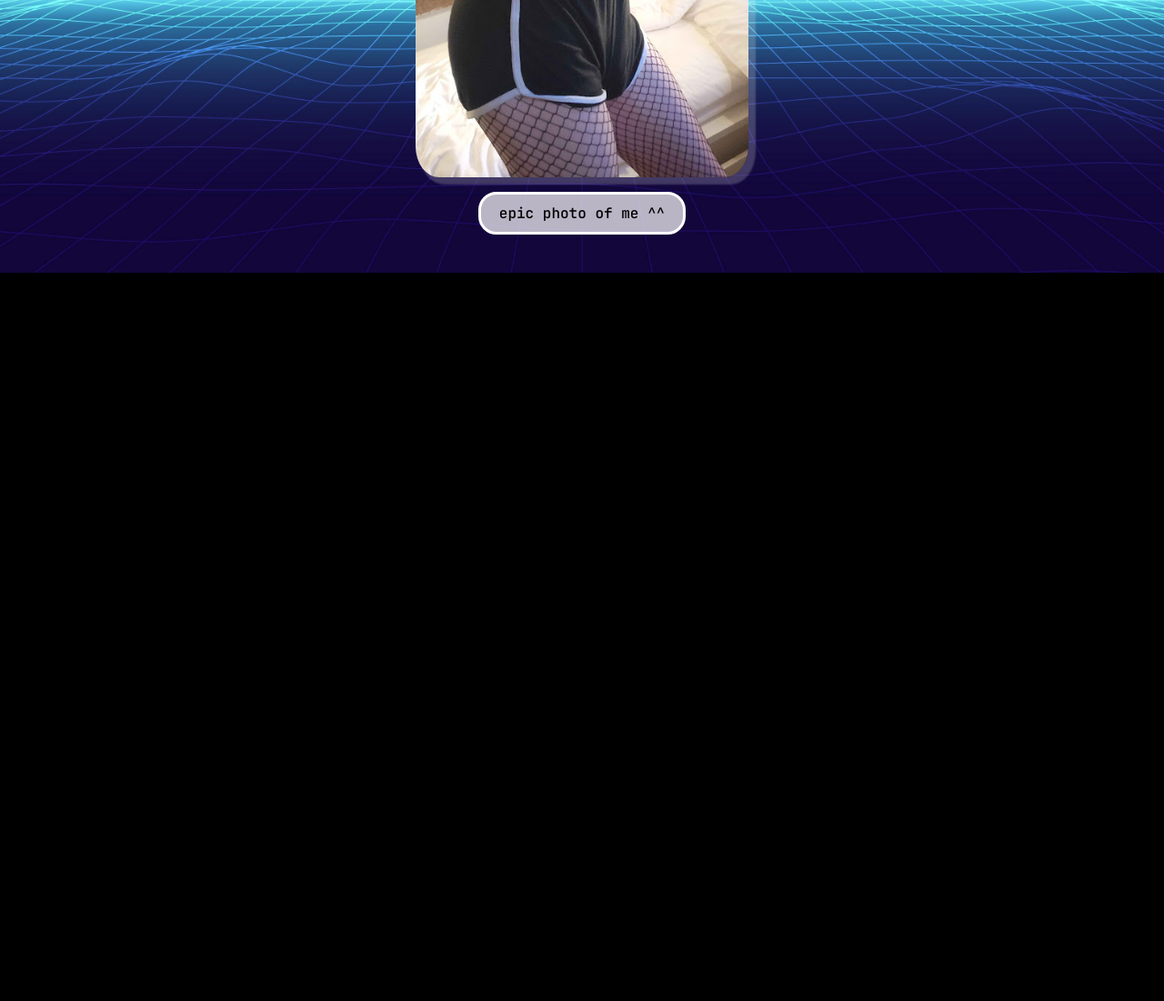
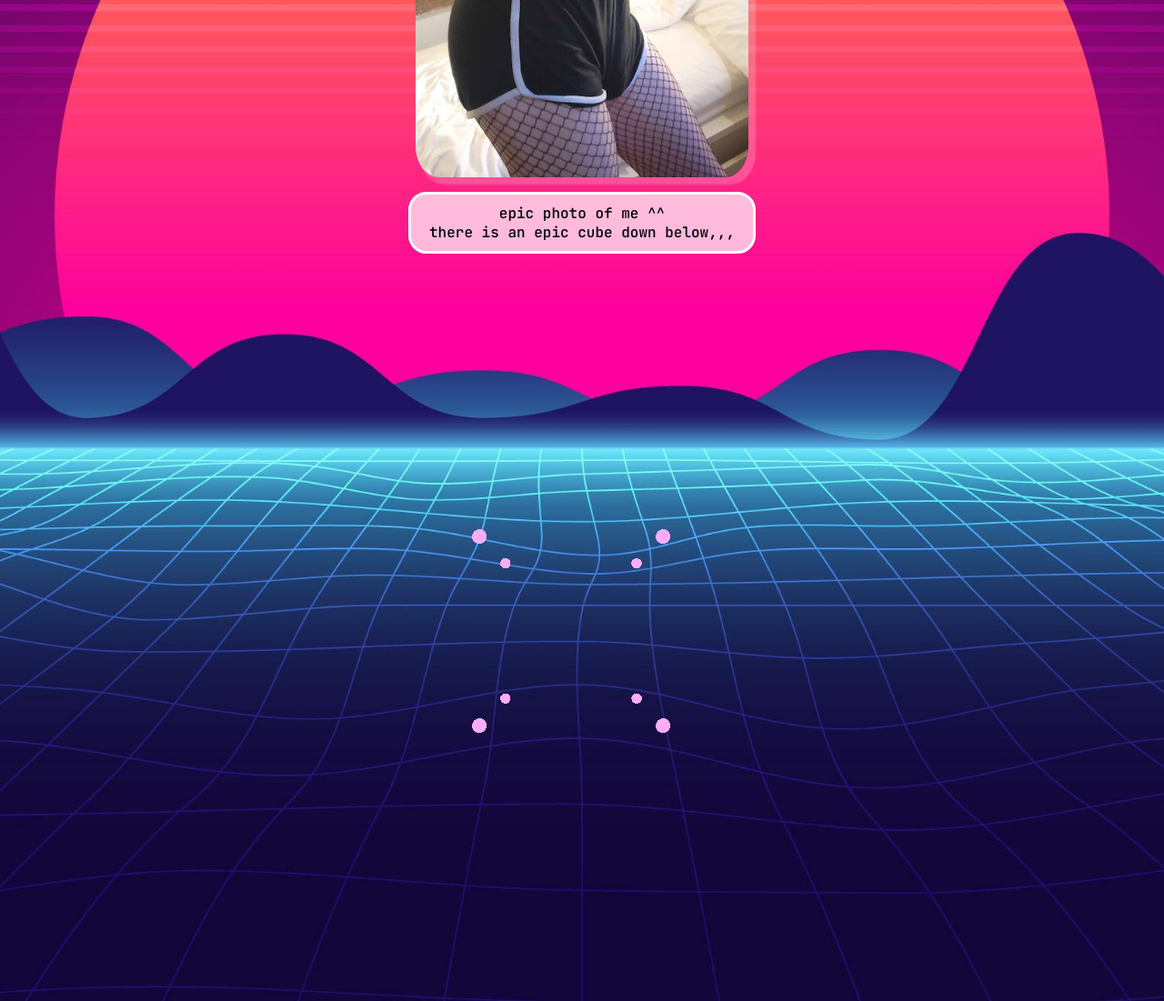
Before and after one commit to femboyonfent/femboyonfent.github.io, a plain HTML site: page index.html in a window 1280 px wide. Shown: the part 500-1601 px from the top of the page at 91% size. Before the commit the page ends 800 px from the top, so only its background shows below. Drawn offline with nearby package versions, Linux system fonts and the light colour scheme.

Commit message:
cube is fixed,,,
im supid...

```diff
--- a/index.html
+++ b/index.html
@@ -38,7 +38,7 @@
   p {
     font-family: "JetBrains Mono", serif;
     text-align: center;
-    border: 3px solid black;
+    border: 3px solid rgb(255, 255, 255);
     background-color: rgba(255, 255, 255, 0.7);
     border-radius: 20px;
     padding: 10px 20px;
@@ -66,7 +66,10 @@
   <img src="meinengland.jpg" alt=":3" class = "center" >
   <p style="color: rgb(0, 0, 0); border: solid white">
  epic photo of me ^^
+ <br>
+ there is an epic cube down below,,,
+ <script src="https://cdnjs.cloudflare.com/ajax/libs/three.js/r128/three.min.js"></script>
+  <script src="script.js"></script>
 </p>
-  <script src="script.js"></script>
 </body>
 </html>
--- a/script.js
+++ b/script.js
@@ -1,32 +1,61 @@
 // script.js
 let scene, camera, renderer, cube;
+let scrollSpeed = 0;
+let lastScrollY = 0;
+let targetRotationX = 0;
+let targetRotationY = 0;
 
 function init() {
     scene = new THREE.Scene();
-    camera = new THREE.PerspectiveCamera(75, window.innerWidth / window.innerHeight, 0.1, 1000);
-    renderer = new THREE.WebGLRenderer();
-    renderer.setSize(window.innerWidth, window.innerHeight);
+    camera = new THREE.PerspectiveCamera(75, window.innerWidth  / window.innerHeight, 0.1, 1000);
+    renderer = new THREE.WebGLRenderer({ alpha: true });
+    renderer.setClearColor(0x000000, 0); // Set clear color to transparent
+    renderer.setSize(window.innerWidth - 40, window.innerHeight - 2);
     document.body.appendChild(renderer.domElement);
 
     const geometry = new THREE.BoxGeometry();
-    const material = new THREE.PointsMaterial({ color: 0xFFACF6, size: 0.1 });
+    const material = new THREE.PointsMaterial({
+        color: 0xFFACF6,
+        size: 0.1,
+        sizeAttenuation: true
+    });
+
+    // Custom shader for circular points
+    material.onBeforeCompile = (shader) => {
+        shader.fragmentShader = shader.fragmentShader.replace(
+            `void main() {`,
+            `void main() {
+                vec2 uv = gl_PointCoord.xy - vec2(0.5);
+                if (length(uv) > 0.5) discard;`
+        );
+    };
+
     cube = new THREE.Points(geometry, material);
     scene.add(cube);
 
     // Set initial rotation
-    cube.rotation.x = Math.PI / 4; // 45 degrees
+    cube.rotation.x = Math.PI / 3; //
 
-    camera.position.z = 5;
+    camera.position.z = 3;
+    window.addEventListener('scroll', onScroll, false);
 
     animate();
+}
+
+function onScroll() {
+    const scrollY = window.scrollY;
+    scrollSpeed = scrollY - lastScrollY;
+    lastScrollY = scrollY;
+    targetRotationX += scrollSpeed * 0.01; // Adjust the multiplier as needed
+    targetRotationY += scrollSpeed * 0.01; // Adjust the multiplier as needed
 }
 
 function animate() {
     requestAnimationFrame(animate);
 
-    // Continuous rotation
-    cube.rotation.x += 0.02;
-    cube.rotation.y += 0.02;
+    // Smooth rotation
+    cube.rotation.x += (targetRotationX - cube.rotation.x) * 0.05; // Adjust the multiplier for smoothness
+    cube.rotation.y += (targetRotationY - cube.rotation.y) * 0.05; // Adjust the multiplier for smoothness
 
     renderer.render(scene, camera);
 }
```
